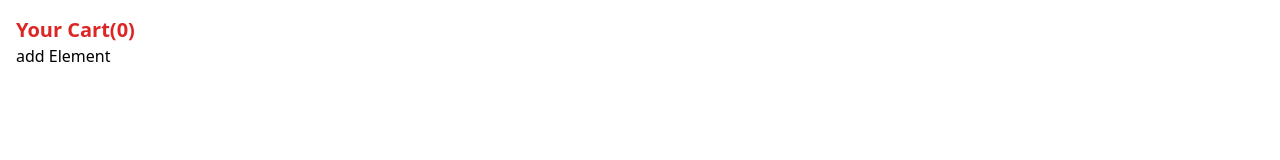
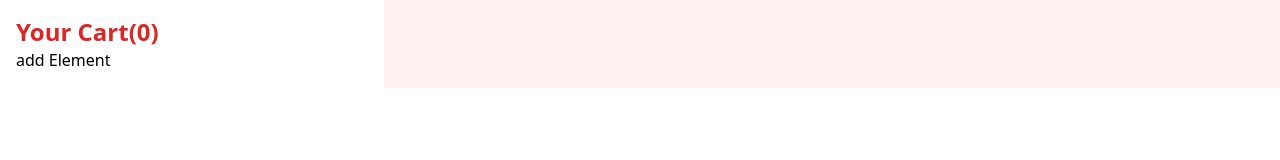
Before and after one commit to Clau4774/product-list-with-cart-main, a React (Vite) app: page / in a window 1280 px wide. Shown: the top 160 px of the page. Built offline with nearby package versions, Linux system fonts and the light colour scheme.

Commit message:
Style container div from Cart and h3 for better visualization

```diff
--- a/src/components/cart/Cart.tsx
+++ b/src/components/cart/Cart.tsx
@@ -16,8 +16,8 @@ function Cart() {
   };
 
   return (
-    <div className="p-4 bg-white rounded-sm">
-      <h3 className="text-red-600 text-xl font-bold ">
+    <div className="p-4 bg-white rounded-sm max-w-96">
+      <h3 className="text-red-600 font-bold text-2xl">
         Your Cart({cart.length})
       </h3>
       <button
```
